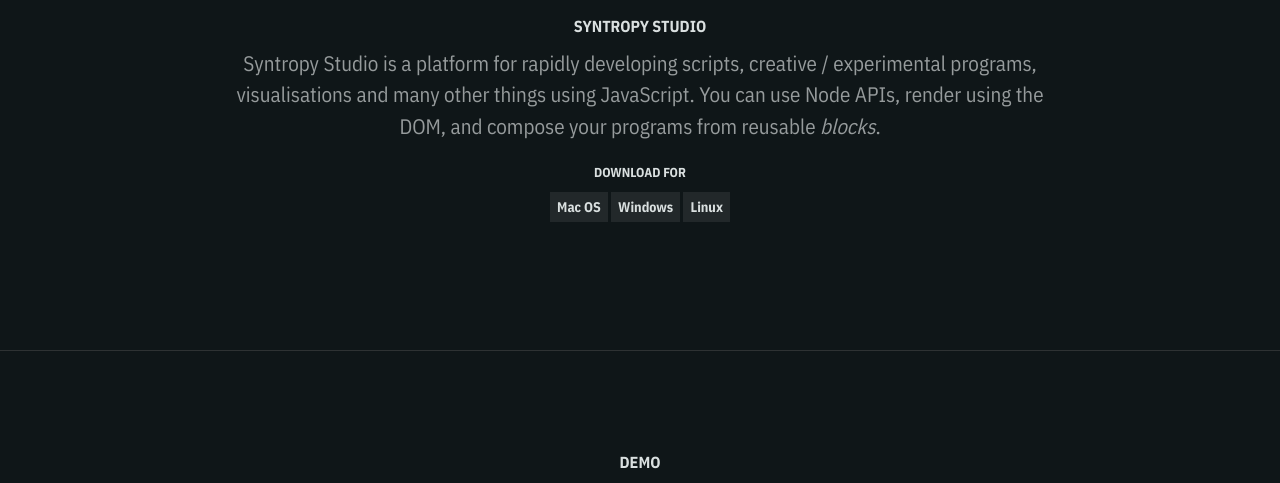
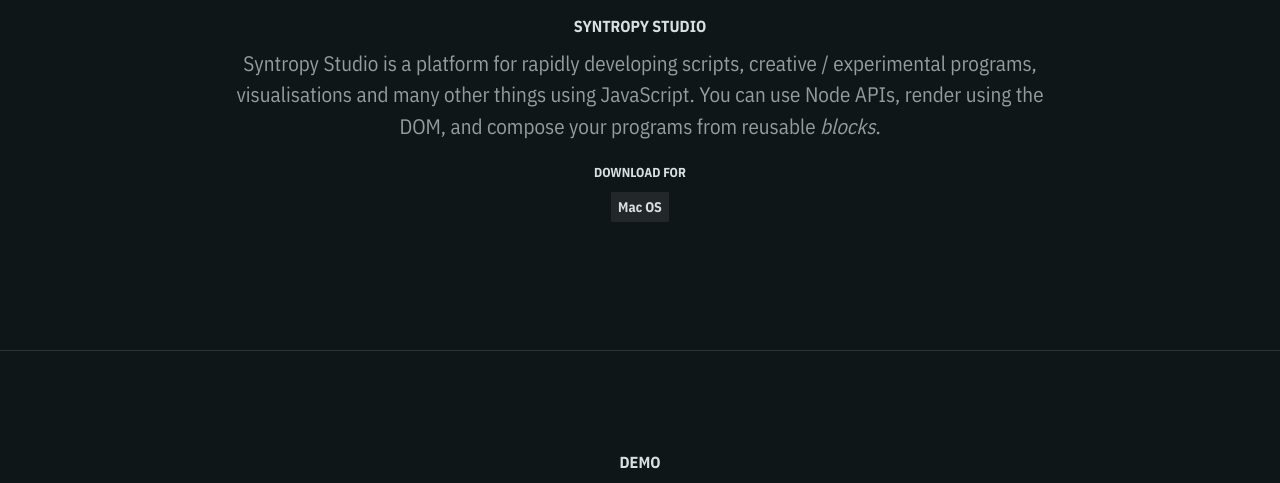
Before and after one commit to syntropy-ai/syntropy-studio-website, a plain HTML site: page index.html in a window 1280 px wide. Shown: the part 289-772 px from the top of the page. Drawn offline with nearby package versions, Linux system fonts and the light colour scheme; grey boxes are pictures that could not be loaded.

Commit message:
Add download link

```diff
--- a/index.html
+++ b/index.html
@@ -34,9 +34,9 @@
             </header>
             <div class="hero--buttons">
               <h2 class="hero--buttons-title">Download For</h2>
-              <a class="btn" href="#">Mac OS</a>
-              <a class="btn" href="#">Windows</a>
-              <a class="btn" href="#">Linux</a>
+              <a class="btn" href="https://syntropy-studio-releases.s3.amazonaws.com/Syntropy%20Studio-1.0.0-mac.zip" target="_blank">Mac OS</a>
+              <!-- <a class="btn" href="#">Windows</a>
+              <a class="btn" href="#">Linux</a> -->
             </div>
           </div>
         </div>
```
